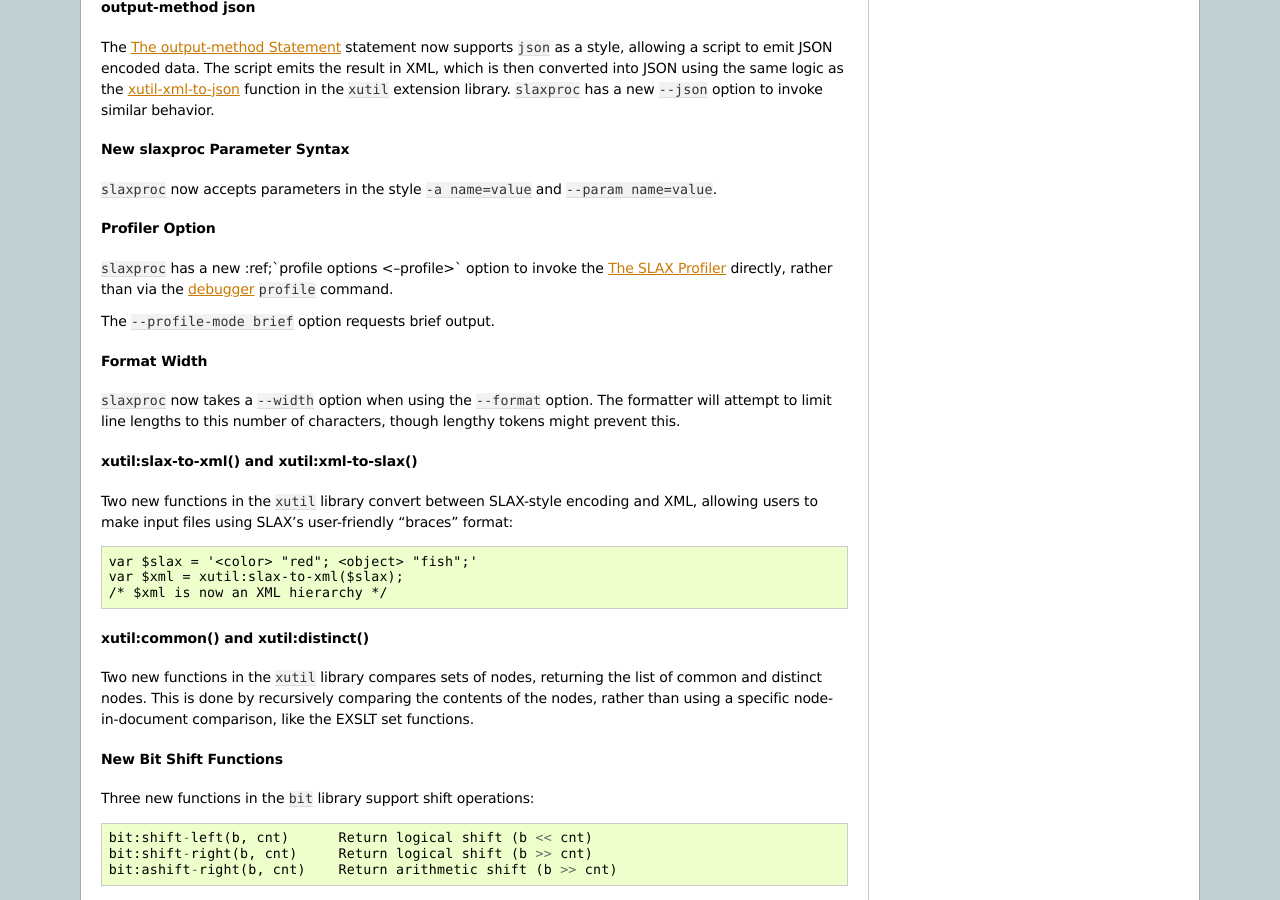
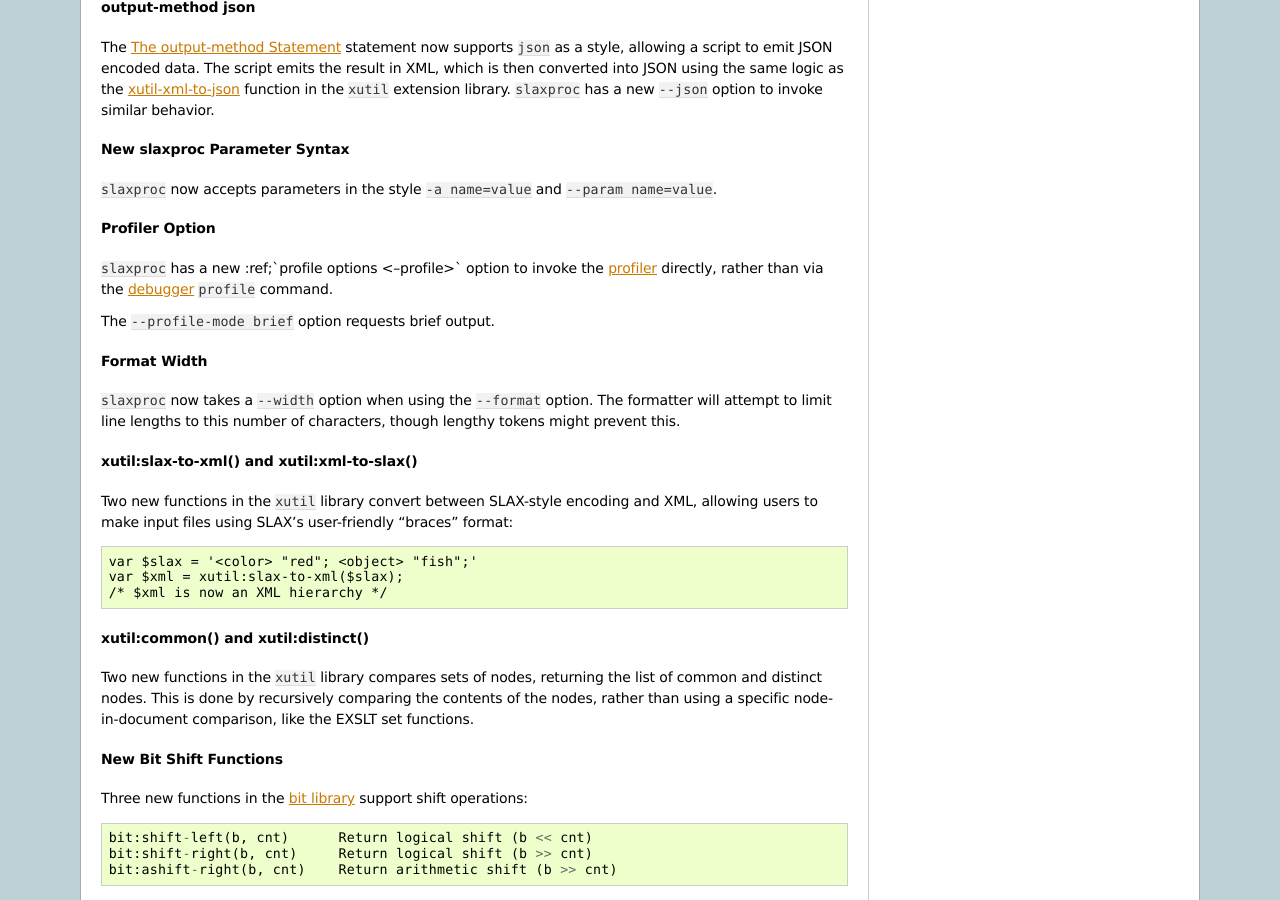
Before and after one commit to Juniper/libslax, a Sphinx documentation site: the page built from doc/notes.rst, in a window 1280 px wide and 900 px high, scrolled down 8101 px. Built offline with Sphinx 7.4.7, drawn with Linux system fonts in a browser that asks for light colours; some of the changed lines change nothing that is shown.

Commit message:
add refs

```diff
--- a/doc/notes.rst
+++ b/doc/notes.rst
@@ -557,7 +557,7 @@
 ~~~~~~~~~~~~~~~
 
 `slaxproc` has a new :ref;`profile options <--profile>` option to
-invoke the :ref:`profiler` directly, rather than via the
+invoke the :ref:`profiler <profiler>` directly, rather than via the
 :ref:`debugger <sdb>` `profile` command.
 
 The `--profile-mode brief` option requests brief output.
@@ -591,7 +591,8 @@
 New Bit Shift Functions
 ~~~~~~~~~~~~~~~~~~~~~~~
 
-Three new functions in the `bit` library support shift operations::
+Three new functions in the :ref:`bit library<bit-library>` support
+shift operations::
 
   bit:shift-left(b, cnt)      Return logical shift (b << cnt)
   bit:shift-right(b, cnt)     Return logical shift (b >> cnt)
@@ -619,28 +620,28 @@
 ~~~~~~~~~~~~~~~~
 
 In parity with the XPath `starts-with()` function, SLAX now has the
-`slax:ends-with()` function, which is useful testing for file
-extensions and other trailing strings::n
+:ref:`slax:ends-with() <ends-with>` function, which is useful testing
+for file extensions and other trailing strings::n
 
     var $ir = verbs/verb[ends-with(infinitive, "ir")];
 
 slax:get-host()
 ~~~~~~~~~~~~~~~
 
-The `slax:get-host()` function returns information about a specific
-DNS hostname or IP address::
+The :ref:`slax:get-host() <get-host>` function returns information
+about a specific DNS hostname or IP address::
 
     string slax:get-host(hostname-or-address)
 
 New slax:printf() Functionality
 ~~~~~~~~~~~~~~~~~~~~~~~~~~~~~~~
 
-`slax:printf` gains some new features.  First is the "%jH" and "%jh"
-flags, which cause the next field to use "humanized" output, meaning
-that large numbers are transformed into a more human-readable format
-using a divisor and suffixes to turn a string like "987654321" into
-the more palatable "988M".  "%jh" uses a divisor of 1024, while "%jH"
-using a divisor of 1000.
+:ref:`slax:printf <printf>` gains some new features.  First is the
+"%jH" and "%jh" flags, which cause the next field to use "humanized"
+output, meaning that large numbers are transformed into a more
+human-readable format using a divisor and suffixes to turn a string
+like "987654321" into the more palatable "988M".  "%jh" uses a divisor
+of 1024, while "%jH" using a divisor of 1000.
 
 In addition, the "%j{XXX}" syntax allows new flags that use longer,
 more human-readable values.  These flags affect the new field
```
